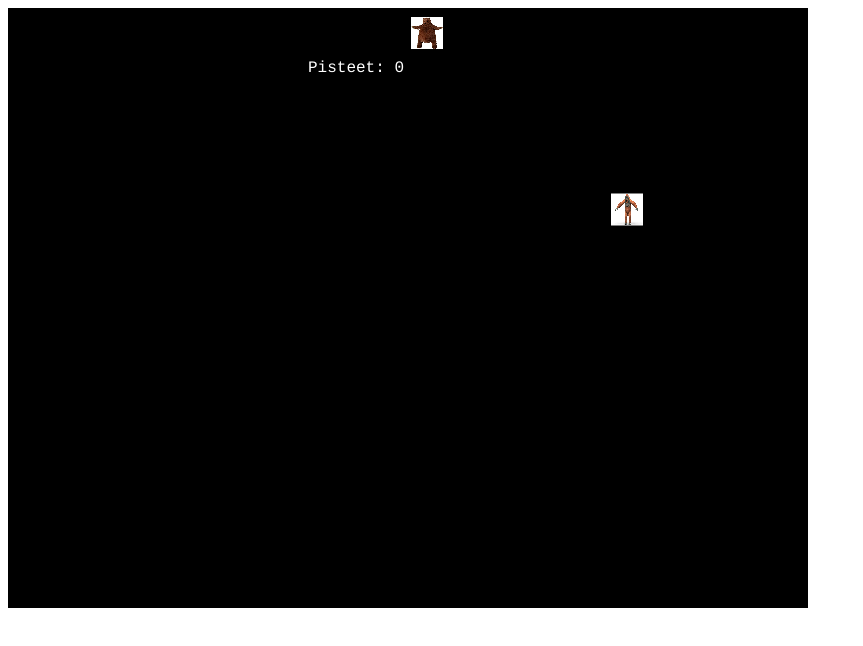
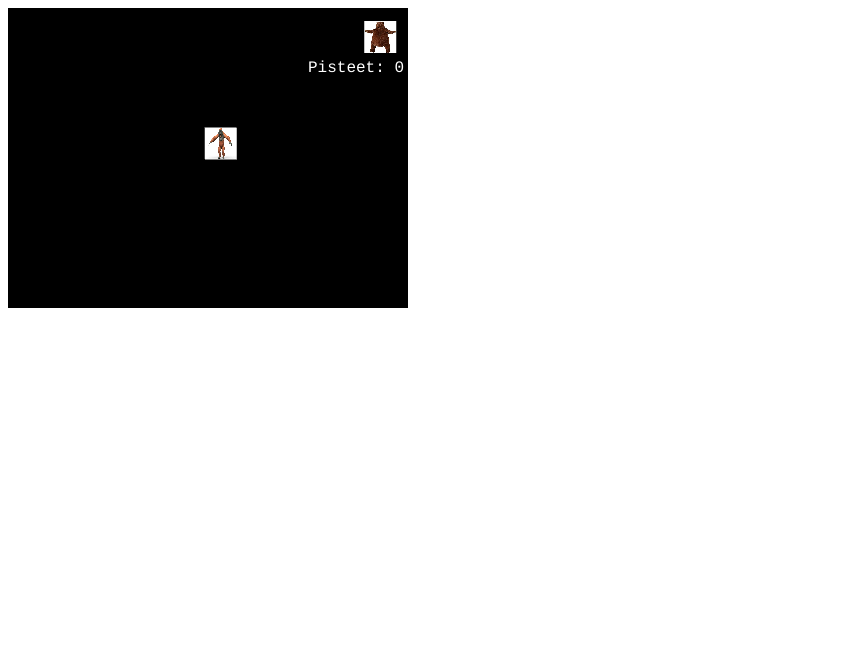
Before and after one commit to Mikkael3/nameless-peli, a website built with Vite: page index.html in a window 1280 px wide. Shown: the whole page, without its empty margins (0-863 px from the left). Built offline with nearby package versions, Linux system fonts and the light colour scheme.

Commit message:
resize back

```diff
--- a/index.html
+++ b/index.html
@@ -6,9 +6,7 @@
     <meta name="viewport" content="width=device-width, initial-scale=1.0" />
     <title>NimetonPeli</title>
     <style>
-      #app{
-        width: 100vw;
-      }
+
     </style>
   </head>
   <body>
--- a/src/main.ts
+++ b/src/main.ts
@@ -46,11 +46,8 @@ class Peli extends Phaser.Scene {
 
 const config: Phaser.Types.Core.GameConfig = {
   type: Phaser.AUTO,
-  width: 800,
-  height: 600,
-  scale: {
-    fullscreenTarget: "app",
-  },
+  width: 400,
+  height: 300,
   scene: Peli,
   physics: {
     default: "arcade",
```
